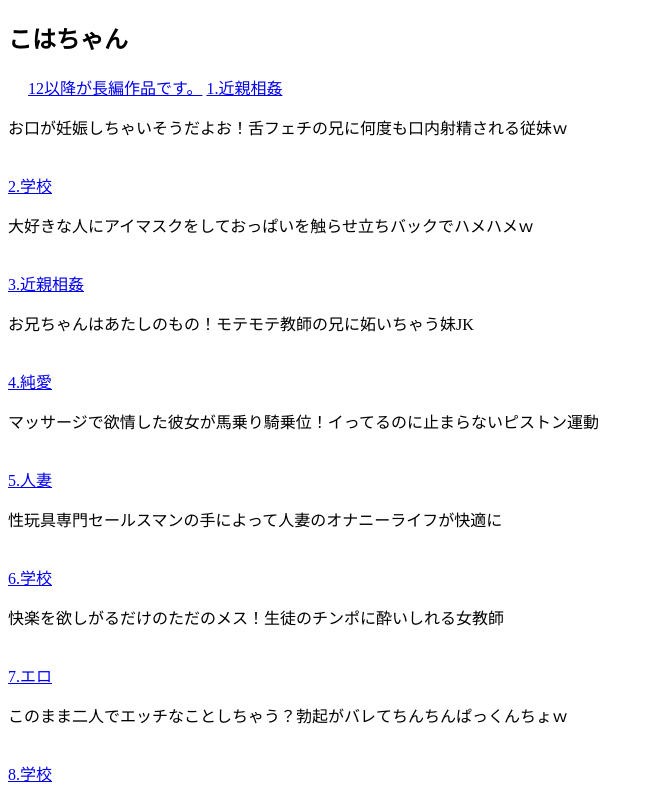
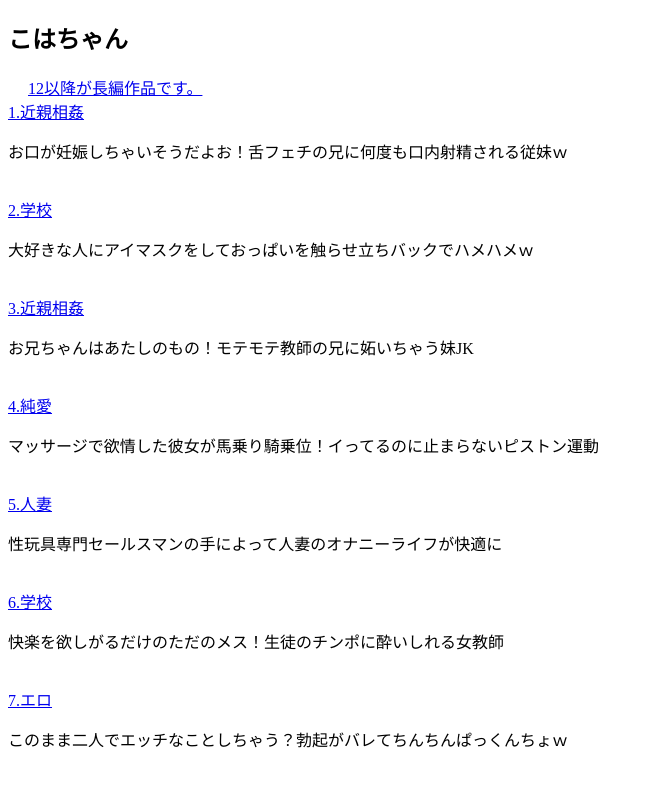
Before and after one commit to sonerou/sonerou.github.io, a plain HTML site: page index.html in a window 1280 px wide. Shown: the top 787 px of the page, without its empty margins (0-653 px from the left). Drawn offline with Linux system fonts and the light colour scheme.

Commit message:
Update index.html

```diff
--- a/index.html
+++ b/index.html
@@ -7,7 +7,7 @@
 </head>
 <body>
     <h2>こはちゃん</h2>
-　  <a href="#section1">12以降が長編作品です。</a>
+　  <a href="#section1">12以降が長編作品です。</a><br>
     <a href="/1/index.html">1.近親相姦</a><br>
     <p></p>お口が妊娠しちゃいそうだよお！舌フェチの兄に何度も口内射精される従妹ｗ</p><br>
     <a href="/2/index.html">2.学校</a><br>
```
